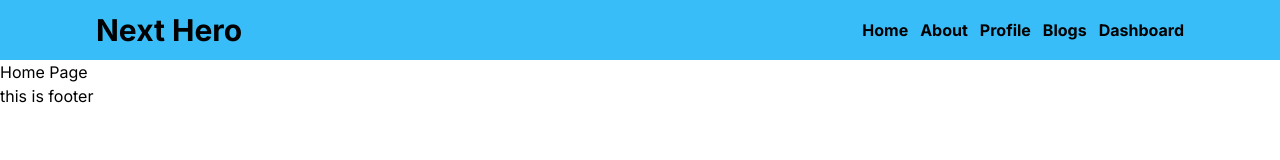
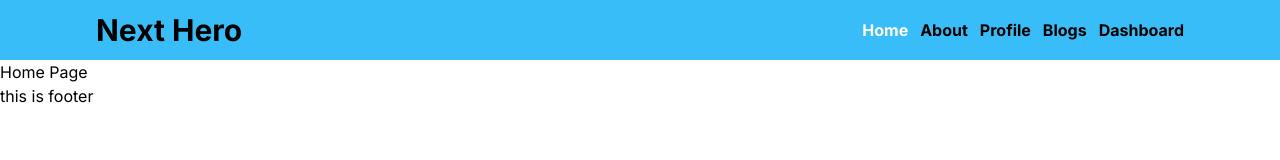
Before and after one commit to SagorAhamed251245/Multor, a Next.js app: page / in a window 1280 px wide. Shown: the top 160 px of the page. Built offline with nearby package versions, Linux system fonts and the light colour scheme.

Commit message:
active link

```diff
--- /dev/null
+++ b/src/components/NavLink.jsx
@@ -0,0 +1,22 @@
+"use client"
+import Link from 'next/link';
+import React from 'react';
+import {usePathname} from 'next/navigation';
+import classNames from '@/utils/classNames';
+
+const NavLink = ({children, href , exact = false, activeClassName, ...props}) => {
+    const path = usePathname()
+    const active = exact ? path === href : path.startsWith(href);
+    const classes = classNames(props.className, active && activeClassName );
+
+    if(classes){
+        props.className = classes
+    }
+    return (
+        <Link href={href} {...props}>
+            {children}
+        </Link>
+    );
+};
+
+export default NavLink;
--- a/src/components/Navbar.jsx
+++ b/src/components/Navbar.jsx
@@ -1,4 +1,5 @@
 import Link from "next/link";
+import NavLink from "./NavLink";
 
 const navLink = [
   {
@@ -28,8 +29,8 @@
       <h1 className="text-3xl font-bold">Next Hero</h1>
       <ul className="flex gap-3">
         {navLink.map(({ path, title }) => (
-          <li className="font-bold hover:text-white delay-200 " key={path}>
-            <Link  href={path}>{title}</Link>
+          <li  className="font-bold hover:text-white delay-200 " key={path}>
+            <NavLink  exact ={ path === '/'} activeClassName='text-white' href={path}>{title}</NavLink>
           </li>
         ))}
       </ul>
--- /dev/null
+++ b/src/utils/classNames.js
@@ -0,0 +1,4 @@
+
+const classNames = (...args) => args.filter(Boolean).join(" ") ;
+
+export default classNames;
```
